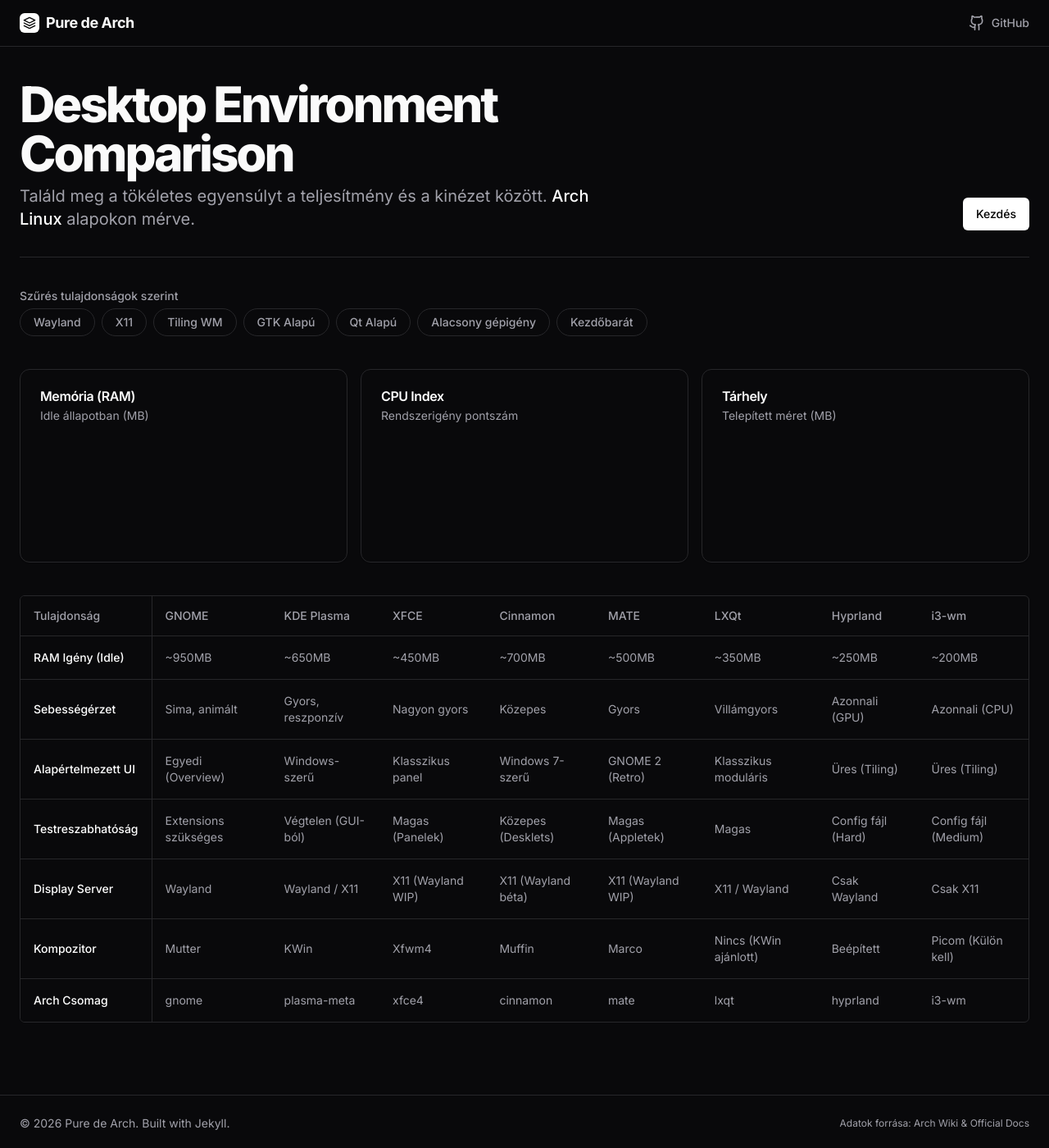
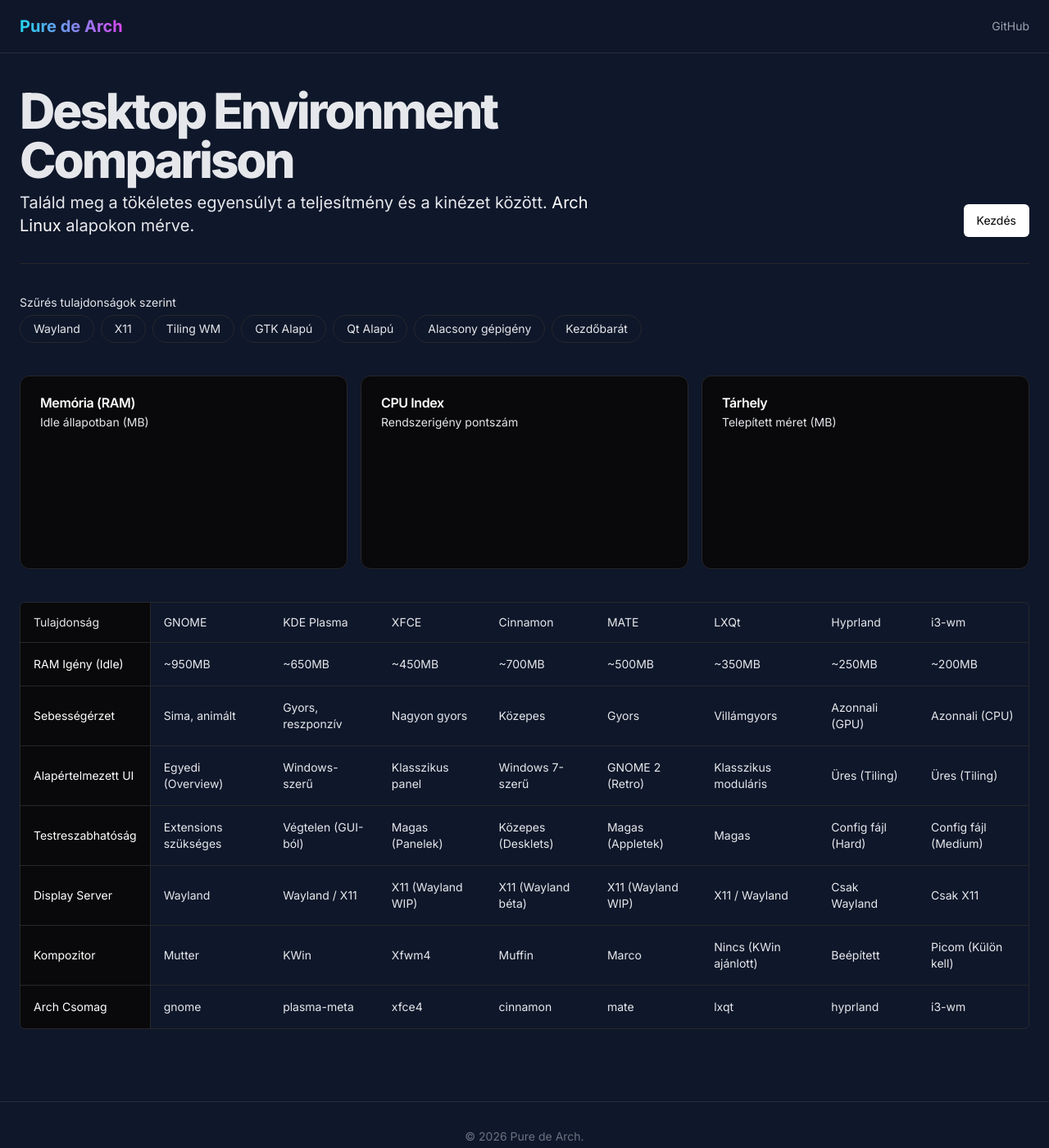
Before and after one commit to Pure-de-Arch/Pure-de-Arch.github.io, a Jekyll site: the page built from index.html, in a window 1280 px wide and 1400 px high. Shown: the whole window at 82% size. Built offline with Jekyll 4.4.1, drawn with Linux system fonts in a browser that asks for light colours; nearby versions of some CDN libraries.

Commit message:
Update default.html

```diff
--- a/_layouts/default.html
+++ b/_layouts/default.html
@@ -9,15 +9,14 @@
     <script src="https://cdn.jsdelivr.net/npm/chart.js"></script>
 
     <style>
-        /* Inter font - a v0 alapértelmezése */
-        @import url('https://fonts.googleapis.com/css2?family=Inter:wght@300;400;500;600;700;800&display=swap');
+        @import url('https://fonts.googleapis.com/css2?family=Inter:wght@300;400;600;700;800&display=swap');
         body { font-family: 'Inter', sans-serif; }
 
-        /* Finom scrollbar */
-        ::-webkit-scrollbar { width: 6px; height: 6px; }
-        ::-webkit-scrollbar-track { background: transparent; }
-        ::-webkit-scrollbar-thumb { background: #27272a; border-radius: 3px; }
-        ::-webkit-scrollbar-thumb:hover { background: #3f3f46; }
+        /* Neon Scrollbar */
+        ::-webkit-scrollbar { width: 8px; height: 8px; }
+        ::-webkit-scrollbar-track { background: #111827; }
+        ::-webkit-scrollbar-thumb { background: #374151; border-radius: 4px; }
+        ::-webkit-scrollbar-thumb:hover { background: #4b5563; }
     </style>
 
     <script>
@@ -43,24 +37,19 @@
       }
     </script>
 </head>
-<body class="bg-background text-foreground antialiased min-h-screen flex flex-col selection:bg-white selection:text-black">
+<body class="bg-darkbg-900 text-gray-200 antialiased min-h-screen flex flex-col selection:bg-fuchsia-500 selection:text-white">
 
-    <header class="sticky top-0 z-50 w-full border-b border-border bg-background/80 backdrop-blur-md supports-[backdrop-filter]:bg-background/60">
-        <div class="max-w-7xl mx-auto flex h-14 items-center justify-between px-6">
-            <div class="flex items-center gap-2 font-bold text-lg tracking-tight">
-                <div class="flex h-6 w-6 items-center justify-center rounded-md bg-white text-black">
-                    <svg xmlns="http://www.w3.org/2000/svg" viewBox="0 0 24 24" fill="none" stroke="currentColor" stroke-width="2" stroke-linecap="round" stroke-linejoin="round" class="h-4 w-4"><path d="M12 2L2 7l10 5 10-5-10-5zM2 17l10 5 10-5M2 12l10 5 10-5"/></svg>
-                </div>
-                <span>Pure de Arch</span>
+    <header class="sticky top-0 z-50 w-full border-b border-white/10 bg-darkbg-900/80 backdrop-blur-md">
+        <div class="max-w-7xl mx-auto flex h-16 items-center justify-between px-6">
+            <div class="flex items-center gap-3">
+                <span class="text-xl font-bold bg-clip-text text-transparent bg-gradient-to-r from-cyan-400 to-fuchsia-500">
+                    Pure de Arch
+                </span>
             </div>
-
-            <nav class="flex items-center gap-4 text-sm font-medium">
-                <a href="https://github.com/{{ site.github.owner_name }}/{{ site.github.repository_name }}"
-                   class="flex items-center gap-2 text-muted-foreground transition-colors hover:text-foreground">
-                    <svg xmlns="http://www.w3.org/2000/svg" width="20" height="20" viewBox="0 0 24 24" fill="none" stroke="currentColor" stroke-width="2" stroke-linecap="round" stroke-linejoin="round"><path d="M15 22v-4a4.8 5 0 0 0-1-3.5c3 0 6-2 6-5.5.08-1.25-.27-2.48-1-3.5.28-1.15.28-2.35 0-3.5 0 0-1 0-3 1.5-2.64-.5-5.36.5-8 0C6 2 5 2 5 2c-.3 1.15-.3 2.35 0 3.5A5.403 5.403 0 0 0 4 9c0 3.5 3 5.5 6 5.5-.39.49-.68 1.05-.85 1.65-.17.6-.22 1.23-.15 1.85v4"/><path d="M9 18c-4.51 2-5-2-7-2"/></svg>
-                    <span class="hidden sm:inline-block">GitHub</span>
-                </a>
-            </nav>
+            <a href="https://github.com/{{ site.github.owner_name }}/{{ site.github.repository_name }}"
+               class="text-sm font-medium text-gray-400 hover:text-white transition-colors">
+               GitHub
+            </a>
         </div>
     </header>
 
@@ -68,10 +57,9 @@
         {{ content }}
     </main>
 
-    <footer class="border-t border-border py-6 mt-12">
-        <div class="max-w-7xl mx-auto flex flex-col md:flex-row items-center justify-between px-6 text-sm text-muted-foreground gap-4">
-            <p>&copy; {{ site.time | date: '%Y' }} Pure de Arch. Built with Jekyll.</p>
-            <p class="text-xs">Adatok forrása: Arch Wiki & Official Docs</p>
+    <footer class="border-t border-white/10 py-8 mt-12 bg-darkbg-900">
+        <div class="max-w-7xl mx-auto text-center text-sm text-gray-500">
+            <p>&copy; {{ site.time | date: '%Y' }} Pure de Arch.</p>
         </div>
     </footer>
 
```
Also changed, not shown: other parts of _layouts/default.html (+5 -10 lines).
